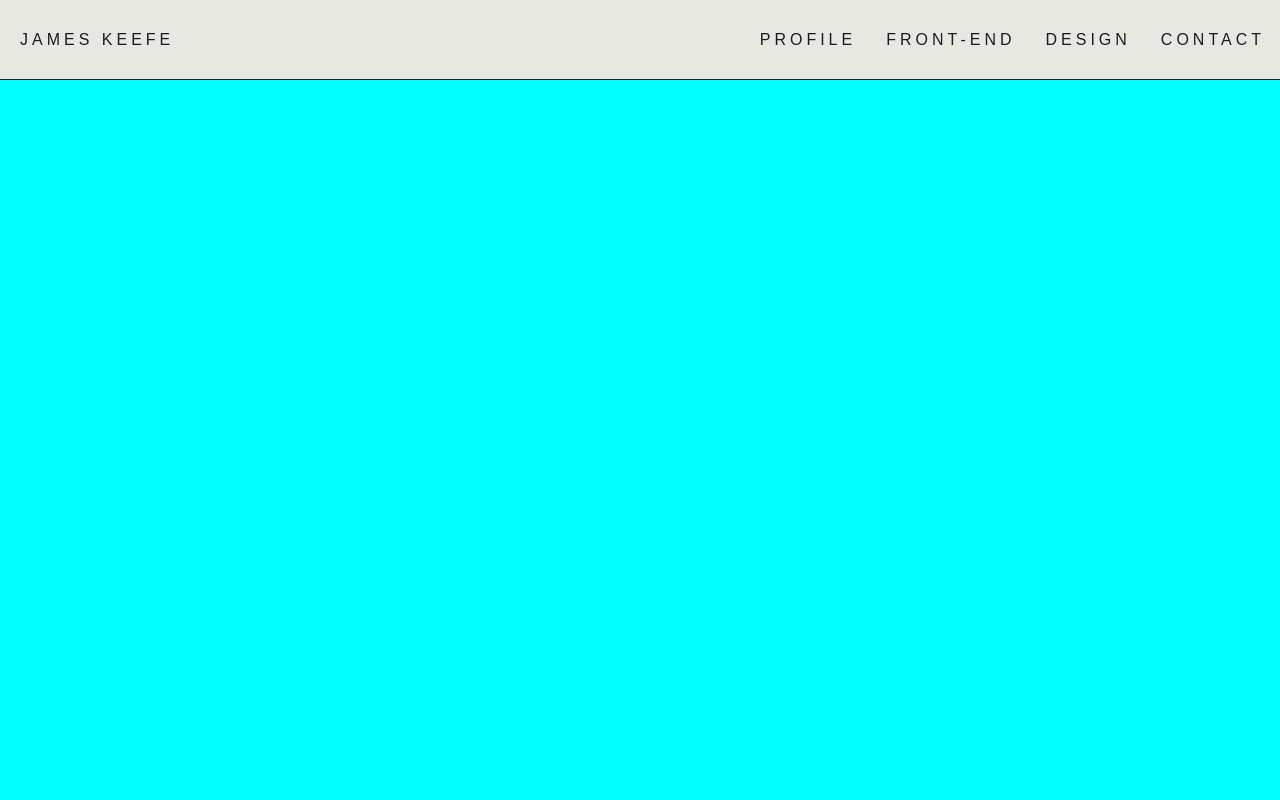
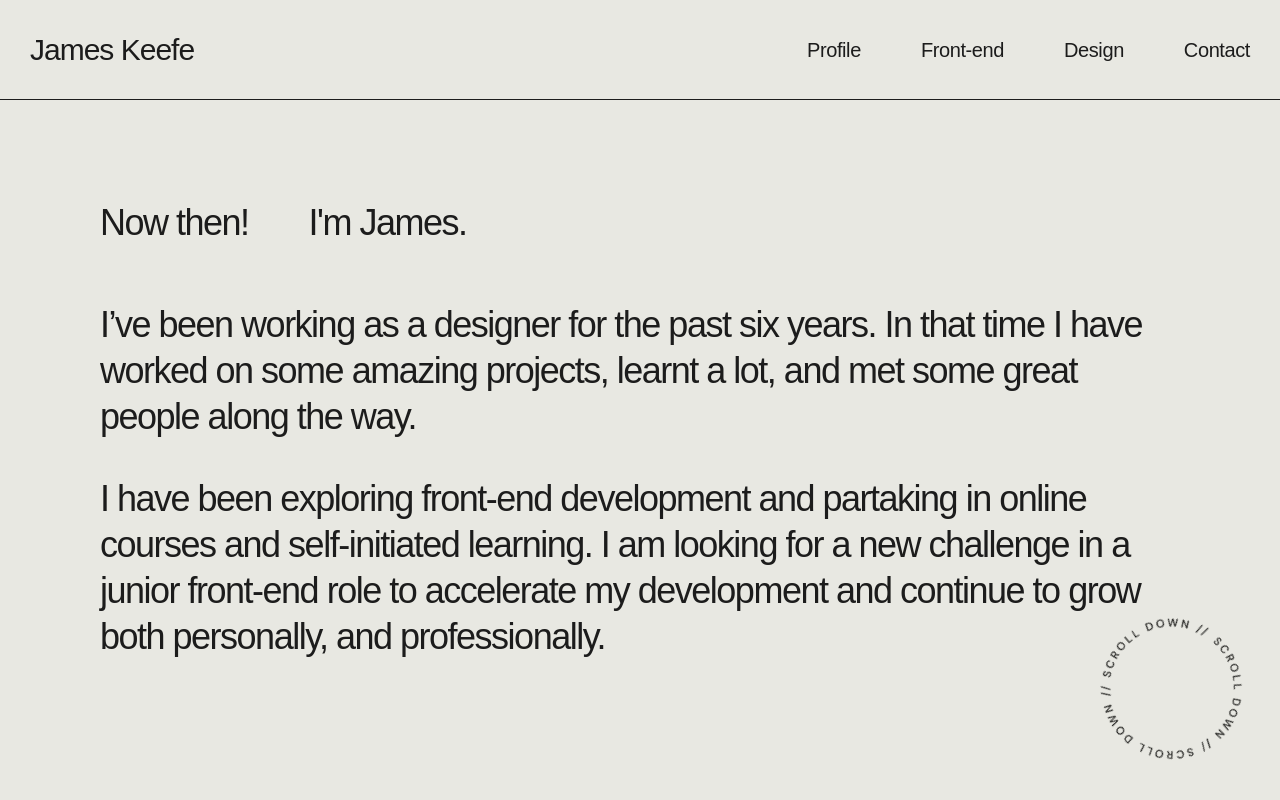
Before and after one commit to j-IM-bo/jk-portfolio, a website built with webpack: page src/index.html in a window 1280 px wide. Shown: the top 800 px of the page. Built offline with nearby package versions, Linux system fonts and the light colour scheme.

Commit message:
profile section

```diff
--- a/src/index.html
+++ b/src/index.html
@@ -109,25 +109,62 @@
         </header>
 
         <main>
-            <section
-                id="profile"
-                class="section"
-                style="background-color: aqua"
-            ></section>
+            <section id="profile" class="section" data-color="#E8E8E2">
+                <div class="profile">
+                    <div class="profile__inner">
+                        <div class="profile__title">
+                            <h1>Now then!</h1>
+                            <h1>I'm James.</h1>
+                        </div>
+                        <div class="profile__about">
+                            <p>
+                                I’ve been working as a designer for the past six
+                                years. In that time I have worked on some
+                                amazing projects, learnt a lot, and met some
+                                great people along the way.
+                            </p>
+                            <p>
+                                I have been exploring front-end development and
+                                partaking in online courses and self-initiated
+                                learning. I am looking for a new challenge in a
+                                junior front-end role to accelerate my
+                                development and continue to grow both
+                                personally, and professionally.
+                            </p>
+                        </div>
+                    </div>
+                    <div class="cta__circle">
+                        <img src="./images/cta-circle.svg" alt="scroll down" />
+                        <span class="visually-hidden"
+                            >call to action - scroll down</span
+                        >
+                    </div>
+                </div>
+            </section>
             <section
                 id="front-end"
                 class="section"
-                style="background-color: aquamarine"
+                data-color="#1C1C1C"
+                style="height: 100vh; background-color: black"
             ></section>
-            <section id="design" class="section"></section>
+            <section
+                id="design"
+                class="section"
+                data-color="#E8E8E2"
+                style="height: 100vh"
+            ></section>
             <section
                 id="contact"
                 class="section"
-                style="background-color: bisque"
+                data-color="#1C1C1C"
+                style="height: 100vh"
             ></section>
         </main>
 
         <!-- footer -->
         <footer class="footer"></footer>
+
+        <!-- fill background between sections with margin - eg. portfolio  -->
+        <aside class="fill-background"></aside>
     </body>
 </html>
--- a/src/index.js
+++ b/src/index.js
@@ -11,6 +11,11 @@ function init() {
     menu();
 }
 
+const updateBodyColor = (color) => {
+    gsap.to(".fill-background", { backgroundColor: color, ease: "none" });
+    document.documentElement.style.setProperty("--c-bg-light", color);
+};
+
 window.addEventListener("load", function () {
     init();
 });
--- a/src/js/components/header.js
+++ b/src/js/components/header.js
@@ -1,4 +1,4 @@
-import { gsap } from "gsap";
+import { gsap, Power1, Power2, Power3, Power4 } from "gsap";
 import { ScrollTrigger } from "gsap/ScrollTrigger";
 
 gsap.registerPlugin(ScrollTrigger);
@@ -8,11 +8,12 @@ export function header() {
         .from(".js-header", {
             yPercent: -100,
             paused: true,
-            duration: 0.2
+            duration: 0.2,
+            ease: Power3.easeInOut
         })
         .progress(1);
     ScrollTrigger.create({
-        start: "top top",
+        start: "+=200",
         end: 99999,
         onUpdate: (self) => {
             self.direction === -1 ? showAnim.play() : showAnim.reverse();
--- a/src/sass/components/_header.scss
+++ b/src/sass/components/_header.scss
@@ -4,7 +4,7 @@
 
 .header {
     width: 100%;
-    height: 8rem;
+    height: 6rem;
     background: var(--c-bg-light);
     border-bottom: 1px solid var(--c-bg-dark);
     position: fixed;
@@ -13,14 +13,8 @@
     transition: ease 0.4s;
     @include z-index(level9);
 
-    &--scrolled {
-        height: 4rem;
-    }
-
-    a {
-        font-size: 1.6rem;
-        text-transform: uppercase;
-        letter-spacing: 0.4rem;
+    @include bp(small) {
+        height: 10rem;
     }
 }
 
@@ -36,17 +30,20 @@
 .header__site-link {
     position: relative;
     display: block;
-    margin-left: 2rem;
+    margin-left: 3rem;
     pointer-events: auto;
+    font-size: 2.4rem;
+    letter-spacing: -0.1rem;
+    font-weight: 500;
     @include z-index(level6);
-
-    &.is-working {
-        pointer-events: none;
-    }
 
     &.menu-is-active {
         transition: var(--transition);
         color: var(--c-font-light);
+    }
+
+    @include bp(small) {
+        font-size: 3rem;
     }
 }
 
@@ -63,16 +60,20 @@
     display: flex;
     height: 100%;
     width: 100%;
+    font-size: 2rem;
+    letter-spacing: -0.04rem;
 }
 .header__nav-list-item {
     position: relative;
     height: 100%;
-    padding: 0 1.5rem;
+    padding: 0 3rem;
     @include flex-center;
     overflow: hidden;
 }
 .header__nav-link {
     display: block;
+    font-weight: 300;
+    @include z-index(level6);
     &::before {
         @include pseudo;
         display: block;
@@ -89,7 +90,7 @@
 
     &:hover,
     &:focus {
-        color: var(--c-font-dark);
+        color: var(--c-font-light);
         transition: var(--transition-slow);
         &::before {
             transform: scaleY(1);
--- /dev/null
+++ b/src/sass/components/_profile.scss
@@ -0,0 +1,70 @@
+/*------------------------------------*\
+    Profile
+\*------------------------------------*/
+
+.profile {
+    position: relative;
+    width: 100%;
+    height: 100vh;
+    @include flex-center();
+}
+
+.profile__inner {
+    width: 100%;
+    padding: var(--col-pd-inner);
+
+    @include bp(small) {
+        max-width: 160rem;
+        padding: 0 8rem;
+        width: calc(100% - 4rem);
+        margin: 0 auto;
+    }
+    @include bp(large) {
+    }
+}
+
+.profile__title {
+    display: flex;
+    padding-top: 6rem;
+
+    h1:first-child {
+        margin-right: 4rem;
+    }
+
+    @include bp(small) {
+        h1:first-child {
+            margin-right: 6rem;
+        }
+    }
+    @include bp(medium) {
+    }
+}
+
+.cta__circle {
+    position: absolute;
+    top: auto;
+    right: 3%;
+    pointer-events: none;
+    animation: rotation 45s linear infinite;
+    display: none;
+
+    @include bp(small) {
+        display: block;
+        bottom: -4.5vw;
+    }
+    @include bp(medium) {
+        bottom: 5%;
+    }
+    @include bp(large) {
+        bottom: 5%;
+    }
+}
+
+@keyframes rotation {
+    0% {
+        transform: rotate(0deg);
+    }
+    100% {
+        transform: rotate(360deg);
+    }
+}
--- a/src/sass/components/_sections.scss
+++ b/src/sass/components/_sections.scss
@@ -3,6 +3,7 @@
 \*------------------------------------*/
 
 .section {
-    width: 100vw;
-    height: 100vh;
+    position: relative;
+    display: block;
+    width: 100%;
 }
--- a/src/sass/elements/_body.scss
+++ b/src/sass/elements/_body.scss
@@ -4,7 +4,8 @@
 
 body {
     @include f-reg();
-    color: var(--c-font-light);
+    color: var(--c-font-dark);
+    background-color: var(--c-bg-light);
 
     &.stop-scrolling {
         position: absolute;
--- a/src/sass/objects/_menu-button.scss
+++ b/src/sass/objects/_menu-button.scss
@@ -7,13 +7,18 @@
     display: block;
     width: 4.2rem;
     height: 3.6rem;
-    top: 2.3rem;
+    top: 1.2rem;
     right: 1.5rem;
     pointer-events: auto;
     @include z-index(level6);
 
     &.is-working {
         pointer-events: none;
+    }
+
+    @include bp(small) {
+        top: 3rem;
+        right: 3rem;
     }
 
     @include bp(medium) {
--- a/src/sass/style.scss
+++ b/src/sass/style.scss
@@ -87,3 +87,4 @@
 @import "components/sections";
 @import "components/header";
 @import "components/menu";
+@import "components/profile";
--- a/src/sass/tools/mixins/_font-size.scss
+++ b/src/sass/tools/mixins/_font-size.scss
@@ -4,19 +4,29 @@
 
 //extra large h1
 @mixin f-xl() {
-    font-size: 4rem;
-    line-height: 5.4rem;
-    letter-spacing: 0;
-    font-weight: 700;
+    // font-size: 4rem;
+    // line-height: 5.4rem;
+    // letter-spacing: 0;
+    // font-weight: 700;
+
+    // @include bp(small) {
+    //     font-size: 5rem;
+    //     line-height: 6.2rem;
+    // }
+
+    // @include bp(medium) {
+    //     font-size: 7rem;
+    //     line-height: 8rem;
+    // }
+    font-size: 2.2rem;
+    line-height: 3.3rem;
+    letter-spacing: -1.21;
+    font-weight: 500;
 
     @include bp(small) {
-        font-size: 5rem;
-        line-height: 6.2rem;
-    }
-
-    @include bp(medium) {
-        font-size: 7rem;
-        line-height: 8rem;
+        font-size: 3.6rem;
+        line-height: 4.6rem;
+        letter-spacing: -1.98;
     }
 }
 
@@ -79,18 +89,12 @@
 @mixin f-reg() {
     font-size: 2.2rem;
     line-height: 3.3rem;
-    letter-spacing: -1.21;
-    font-weight: 400;
+    letter-spacing: -0.15rem;
+    font-weight: 500;
 
     @include bp(small) {
         font-size: 3.6rem;
         line-height: 4.6rem;
-        letter-spacing: -1.98;
-    }
-    @include bp(medium) {
-        font-size: 4.2rem;
-        line-height: 5.2rem;
-        letter-spacing: -2.31;
     }
 }
 
--- a/src/sass/tools/variables/_spacing.scss
+++ b/src/sass/tools/variables/_spacing.scss
@@ -9,7 +9,7 @@
     Paddings
     \*------------------------------------*/
     --col-pd-wrapper: 0 0.5rem;
-    --col-pd-inner: 0 0.5rem;
+    --col-pd-inner: 0 2rem;
 
     --col-pd-wrapper-small: 0 1rem;
     --col-pd-inner-small: 0 1rem;
--- a/src/sass/utilities/_typography.scss
+++ b/src/sass/utilities/_typography.scss
@@ -14,7 +14,7 @@ h5,
 .h5,
 h6,
 .h6 {
-    margin: 0 0 3rem;
+    margin: 0 0 2rem;
 }
 
 h1,
@@ -46,7 +46,7 @@ h3,
 // }
 
 p {
-    margin: 0 0 4rem 0;
+    margin-bottom: 2rem;
     @include f-reg();
 
     &:last-of-type {
```
Also changed, not shown: src/images/cta-circle.svg (added).
